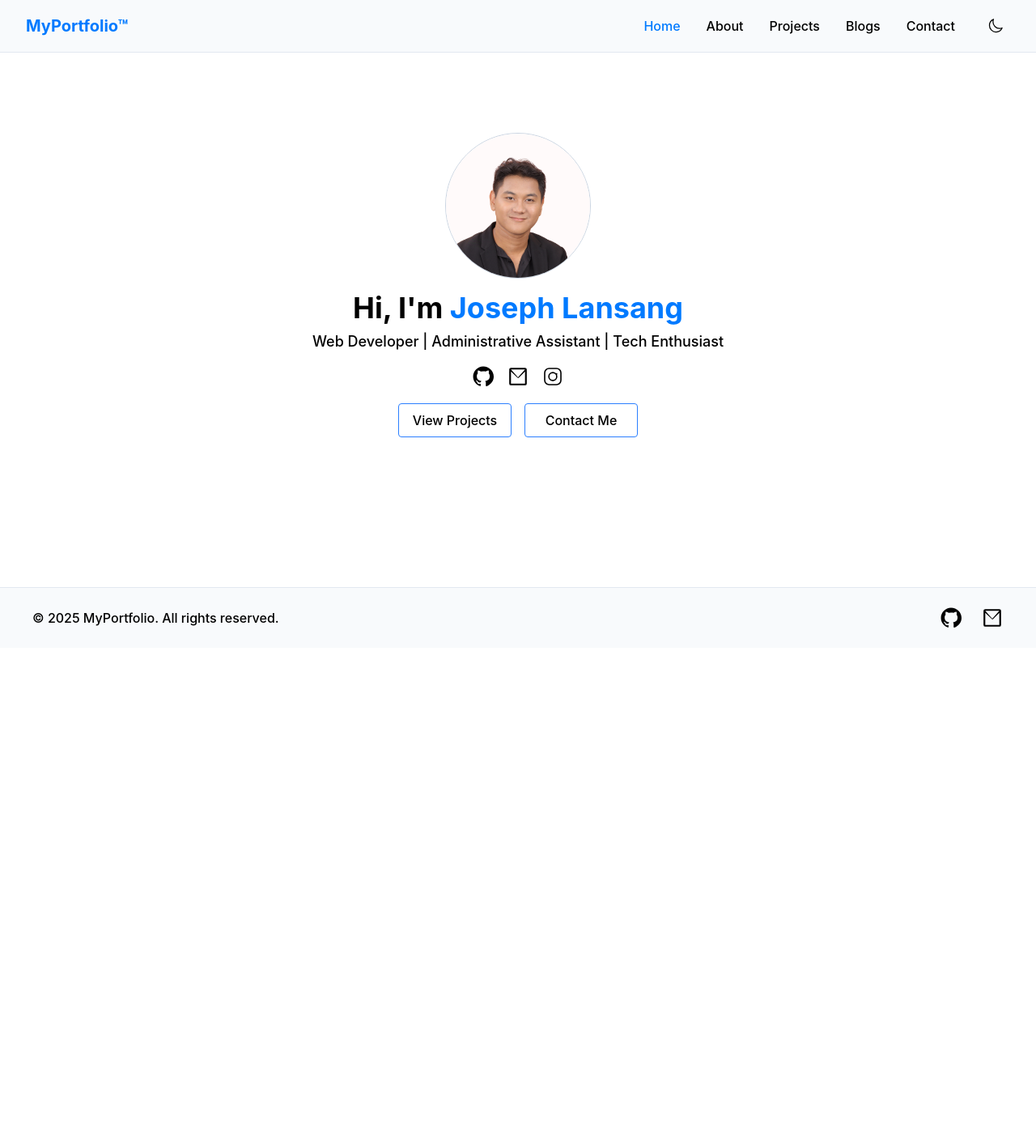
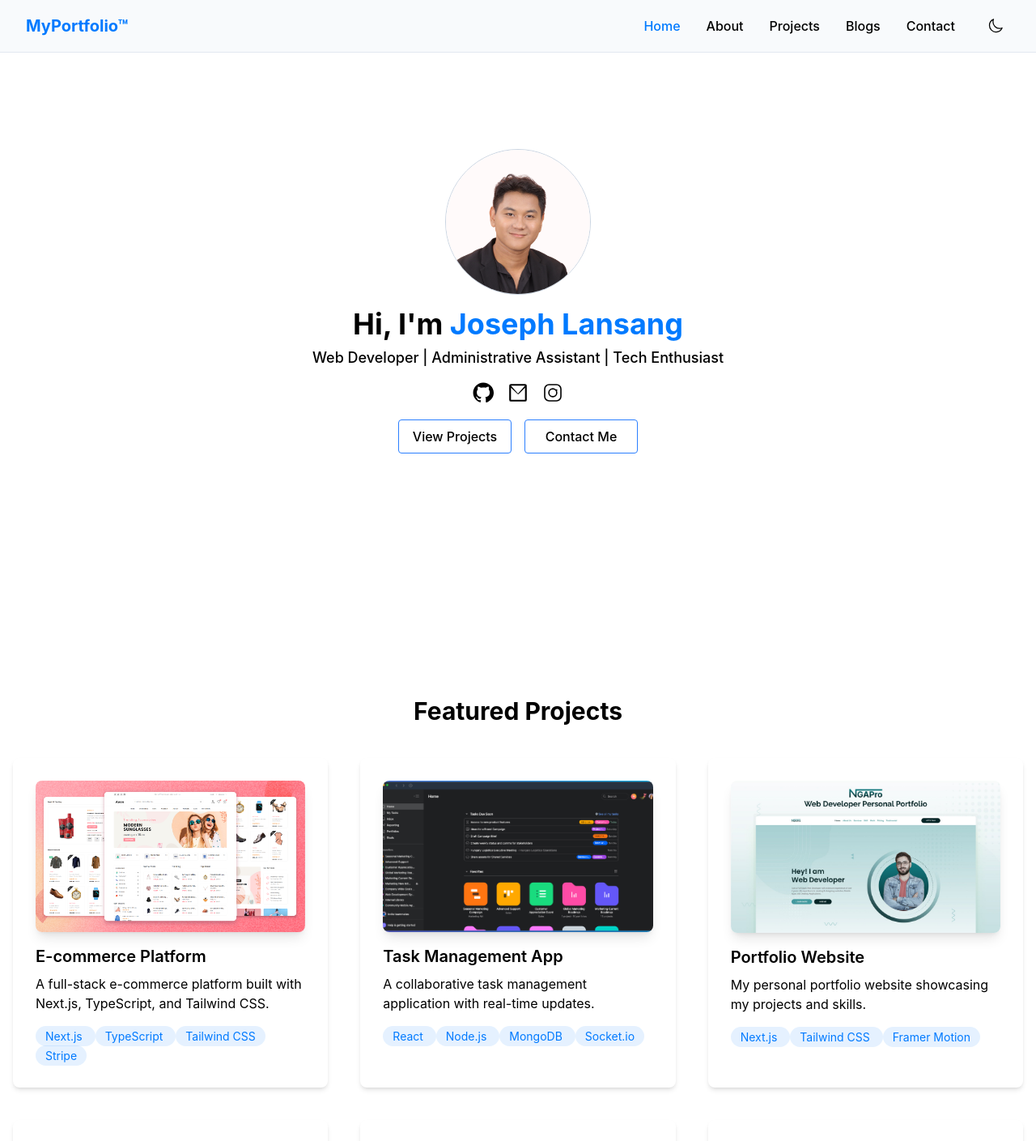
Before and after one commit to Jayres18/My-portfolio, a Next.js app: page / in a window 1280 px wide. Shown: the top 1409 px of the page at 81% size. Before the commit the page ends 800 px from the top, so only its background shows below. Built offline with nearby package versions, Linux system fonts and the light colour scheme.

Commit message:
Featured Projects: Cards 70%

```diff
--- a/app/components/Hero.tsx
+++ b/app/components/Hero.tsx
@@ -4,7 +4,7 @@ import React from "react";
 
 const Hero = () => {
   return (
-    <section className="py-25 container max-w-7xl mx-auto px-4">
+    <section className="py-30 mb-25 container max-w-7xl mx-auto px-4">
       <div className="max-w-3xl mx-auto text-center">
         <Image
           className="rounded-full mx-auto mb-4 border-1 border-slate-300 dark:border-slate-600"
--- /dev/null
+++ b/app/components/Projects.tsx
@@ -0,0 +1,41 @@
+import { project } from "@/contents/project";
+import Image from "next/image";
+import React from "react";
+
+const Projects = () => {
+  return (
+    <section className="py-20 container max-w-7xl mx-auto px-4">
+      <h2 className="text-3xl font-bold text-center">Featured Projects</h2>
+
+      <div className="mt-10 grid grid-cols-1 md:grid-cols-3 gap-10">
+        {project.map((project) => (
+          <article
+            key={project.title}
+            className="bg-white dark:bg-dark/80 rounded-lg shadow-md p-7 hover:shadow-xl transition-shadow duration-300"
+          >
+            <div className="relative aspect-video rounded-lg overflow-hidden shadow-lg mb-4">
+              <Image
+                src={project.image}
+                alt={project.title}
+                fill
+                className="object-cover"
+                sizes="(max-width: 768px) 100vw, (max-width: 1200px) 50vw, 33vw"
+              />
+            </div>
+            <h3 className="text-xl font-semibold mb-2">{project.title}</h3>
+            <p className="mb-4">{project.description}</p>
+            <div>
+              {project.technologies.map((tech) => (
+                <span className="px-3 py-1 bg-primary/10 text-primary rounded-full text-sm">
+                  {tech}{" "}
+                </span>
+              ))}
+            </div>
+          </article>
+        ))}
+      </div>
+    </section>
+  );
+};
+
+export default Projects;
--- a/app/page.tsx
+++ b/app/page.tsx
@@ -1,5 +1,11 @@
 import Hero from "./components/Hero";
+import Projects from "./components/Projects";
 
 export default function Home() {
-  return <Hero />;
+  return (
+    <>
+      <Hero />
+      <Projects />
+    </>
+  );
 }
```
